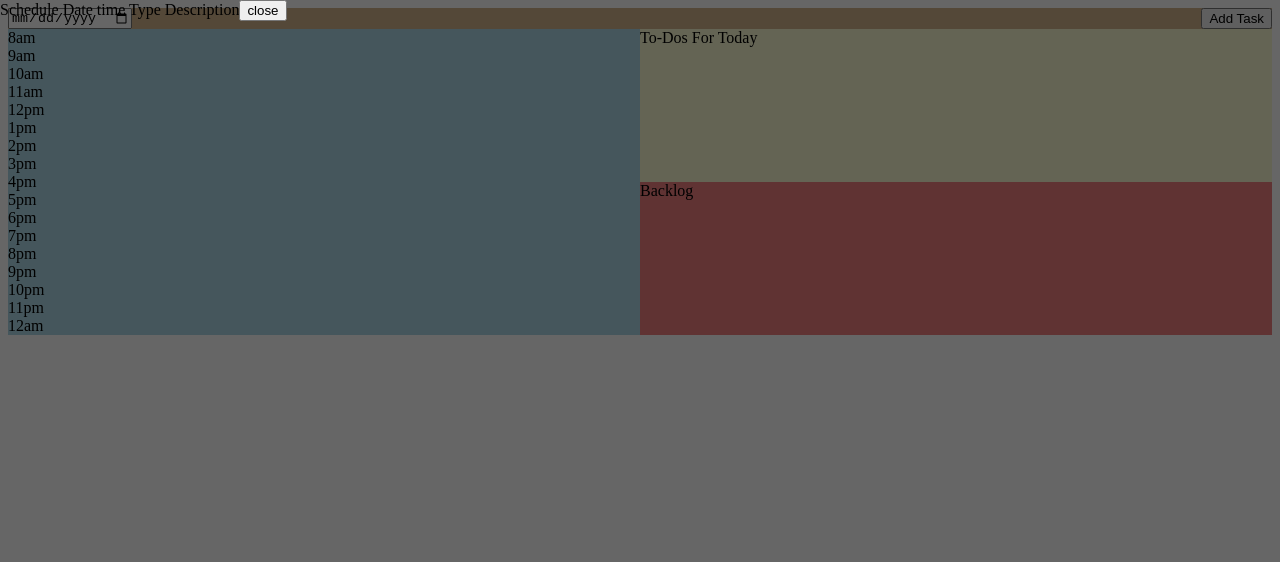
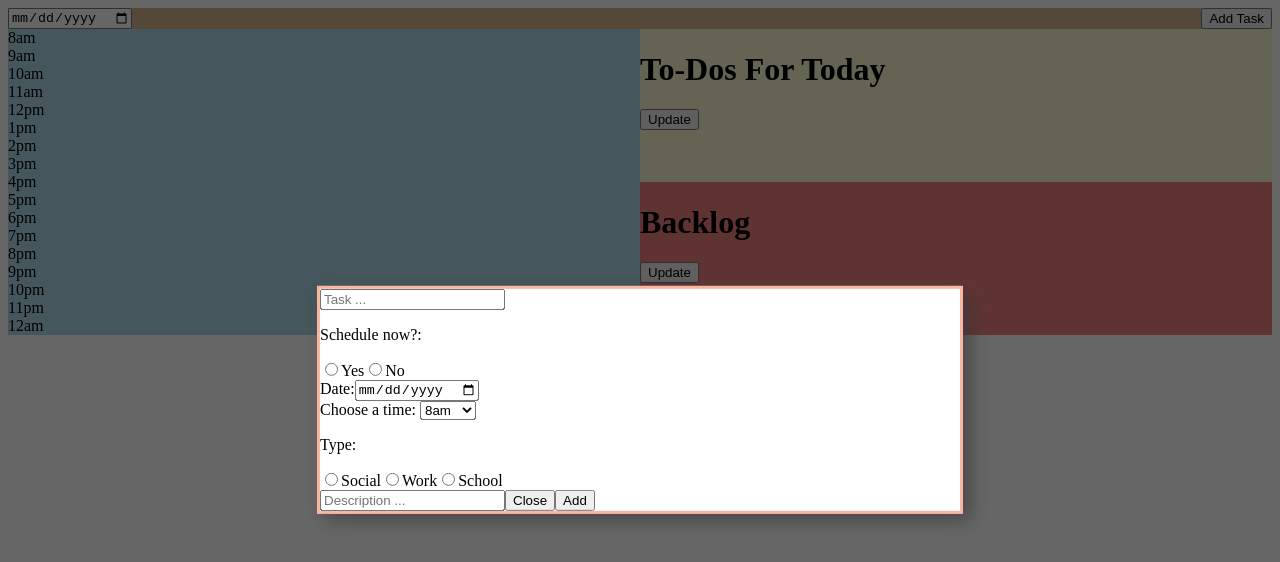
Before and after one commit to JMC-2/PlanIt, a React app: page / in a window 1280 px wide. Both pictures are taken after a click on the button "Add Task". Shown: the top 562 px of the page. Built offline with nearby package versions, Linux system fonts and the light colour scheme.

Commit message:
Added the popup window

```diff
--- a/client/src/App.js
+++ b/client/src/App.js
@@ -1,30 +1,21 @@
-// import React from "react";
-// //import child components/ containers
-// import HomePage from './components/HomePage';
-
-// const App = () => {
-//     return (
-//         // className holder in place
-//         <div className="holder">
-//             <HomePage />
-//         </div>
-//     )
-// }
-
-import React from 'react';
+import React, { useState } from 'react';
 import { Routes, Route } from 'react-router-dom';
-import Signup from './components/Signup'
-import Login from './components/Login'
+import Signup from './components/Signup';
+import Login from './components/Login';
 import HomePage from './components/HomePage';
 import ReactDOM from 'react-dom';
 
+
 const App = () => {
+  const [username, setUsername] = useState('');
+  const [userId, setUserId] = useState('');
+
   return (
     <>
       <Routes>
-        <Route path='/' element={<HomePage />} />
-        <Route path='/login' element={<Login />} />
-        <Route path='/signup' element={<Signup />} />
+        <Route path='/' element={<HomePage username={username} userId={userId}/>} />
+        <Route path='/login' element={<Login setUsername={setUsername} setUserId={setUserId}/>} />
+        <Route path='/signup' element={<Signup setUsername={setUsername} setUserId={setUserId}/>} />
       </Routes>
     </>
   );
--- a/client/src/components/AddTaskModal.js
+++ b/client/src/components/AddTaskModal.js
@@ -1,22 +1,63 @@
-import React from "react";
-import "../styles/AddTaskModal.css"
-
+import React from 'react';
+import '../styles/AddTaskModal.css';
+import hoursDetail from '../data/hours';
 
 const AddTaskModal = (props) => {
+  const showModalClassName = props.showAddTaskModal
+    ? 'modal display-block'
+    : 'modal display-none';
+  // function for publishing and
+  const arr = [];
+  hoursDetail.map((times, index) => {
+    {
+      /* console.log(times.time) */
+    }
+    arr.push(
+      <option key={index} className={times.time} value={times.time}>
+        {' '}
+        {times.time}{' '}
+      </option>
+    );
+  });
 
-  const showModalClassName = props.showAddTaskModal ? "modal display-block" : "modal display-none";
+  return (
+    <div className={showModalClassName}>
+      <section className='modal-main'>
+        <input type='text' className='task' placeholder='Task ...'></input>
+        <form>
+          <p>Schedule now?: </p>
 
-    return (
-      <div className={showModalClassName}>
-        {/* <input>Insert Task ...</input> */}
-        Schedule
-        Date
-        time
-        Type
-        Description
-        <button onClick={props.toggleAddTaskModal}>close</button>
-      </div>
-    )
-}
+          <input type='radio' className='yes'></input>
+          <label for='yes'>Yes</label>
+          <input type='radio' className='no'></input>
+          <label for='no'>No</label>
+        </form>
+        <div className='schedule'>
+          Date:
+          <input type='date' id='date' name='date'></input>
+        </div>
+        <label for='time'>Choose a time: </label>
+        <select id='selectTime' name='selectTime'>
+          {arr}
+        </select>
+        <form>
+          <p>Type: </p>
+
+          <input type='radio' className='social'></input>
+          <label for='social'>Social</label>
+          <input type='radio' className='work'></input>
+          <label for='work'>Work</label>
+          <input type='radio' className='school'></input>
+          <label for='school'>School</label>
+        </form>
+
+        <input type='text' className='description' placeholder='Description ...'></input>
+
+        <button className='close' onClick={props.toggleAddTaskModal}> Close </button>
+        <button className='add'> Add </button>
+      </section>
+    </div>
+  );
+};
 
 export default AddTaskModal;
--- a/client/src/components/BackLog.js
+++ b/client/src/components/BackLog.js
@@ -1,10 +1,24 @@
-import React from 'react';
-import "../styles/BackLog.css"
+import React, { useState } from 'react';
+import '../styles/BackLog.css';
+import Modal from './AddTaskModal';
 
 const BackLog = () => {
+  const [showAddTaskModal, setShowAddTaskModal] = useState(false);
+
+  const toggleAddTaskModal = () => {
+    setShowAddTaskModal(!showAddTaskModal);
+  };
+
   return (
     <div className='backlog'>
-      Backlog
+      <h1>Backlog</h1>
+      <div className='rightNav'>
+        <button onClick={toggleAddTaskModal}>Update</button>
+        <Modal
+          showAddTaskModal={showAddTaskModal}
+          toggleAddTaskModal={toggleAddTaskModal}
+        />
+      </div>
     </div>
   );
 };
--- a/client/src/components/HomePage.js
+++ b/client/src/components/HomePage.js
@@ -1,29 +1,24 @@
-import React from "react";
+import React, { useState } from 'react';
 //import child components/ containers
-import TodoForToday from "./TodoForToday";
-import BackLog from "./BackLog";
-import HourlyCalendar from "./HourlyCalendar";
-import Navbar from "./Navbar";
-import "../styles/HomePage.css"
+import TodoForToday from './TodoForToday';
+import BackLog from './BackLog';
+import HourlyCalendar from './HourlyCalendar';
+import Navbar from './Navbar';
+import '../styles/HomePage.css';
 
-
-
-const HomePage = () => {
-
-
-
-    return (
-        <div>
-          <Navbar />
-          <div className="underNav">
-            <HourlyCalendar />
-            <div className="rightSide">
-              <TodoForToday />
-              <BackLog />
-            </div>
-          </div>
+const HomePage = ({ username, userId }) => {
+  return (
+    <div>
+      <Navbar username={username} userId={userId}/>
+      <div className='underNav'>
+        <HourlyCalendar />
+        <div className='rightSide'>
+          <TodoForToday username={username} userId={userId} />
+          <BackLog username={username} userId={userId} />
         </div>
-    )
-}
+      </div>
+    </div>
+  );
+};
 
 export default HomePage;
--- a/client/src/components/HourlyCalendar.js
+++ b/client/src/components/HourlyCalendar.js
@@ -6,7 +6,7 @@ const HourlyCalendar = () => {
   const arr = [];
   hoursDetail.map((times, index)=>{
     {/* console.log(times.time) */}
-    arr.push(<div key={index} className={index}> {times.time} </div>)
+    arr.push(<div key={index} className={times.time}> {times.time} </div>)
   })
 
   return (
--- a/client/src/components/Login.js
+++ b/client/src/components/Login.js
@@ -1,4 +1,4 @@
-import React from "react";
+import React, { useState } from 'react';
 import { Link, useNavigate } from 'react-router-dom';
 
 const Login = () => {
@@ -25,7 +25,8 @@ const Login = () => {
       //both username and password are true, means route them to mainPage, preserving the username in state
       if (receivedBack.login === true) {
         setUsername(body.username);
-        navigate('/home');
+        serUserId(body.user_id);
+        navigate('/');
 
         //if either false, then let them know login information is invalid/incorrect
       } else {
--- a/client/src/components/Navbar.js
+++ b/client/src/components/Navbar.js
@@ -1,32 +1,52 @@
-import React, { useState } from "react";
+import React, { useState } from 'react';
 import Button from './Button';
-import Modal from "./AddTaskModal"
+import Modal from './AddTaskModal';
 // import css
-import "../styles/Navbar.css"
+import '../styles/Navbar.css';
 
-
-const Navbar = () => {
-
+const Navbar = ({ username, userId }) => {
   const [showAddTaskModal, setShowAddTaskModal] = useState(false);
 
   const toggleAddTaskModal = () => {
     setShowAddTaskModal(!showAddTaskModal);
-  }
+  };
 
-    return (
-        <nav className="navbar">
+  const userToDoListforThisDate = async (e) => {
+    e.preventDefault();
+    const body = { userId: userId, date: e.target.date.value };
+    try {
+      //NEED CORRECT ENDPOINT
+      fetch('/api/trask', {
+        method: 'POST',
+        headers: {
+          'Content-Type': 'application/json; charset=UTF-8',
+        },
+        body: JSON.stringify(body),
+      });
+      const data = JSON.stringify(body);
+      // name of the todolist
+      setInputText(body.name);
+      //assume body is an object
+    } catch (error) {
+      console.log(error.message);
+    }
+  };
 
-          <div className="leftNav">
-            <input type="date"></input>
-          </div>
+  return (
+    <nav className='navbar'>
+      <div className='leftNav'>
+        <input type='date' id='date' name='date'></input>
+      </div>
 
-          <div className="rightNav">
-            <button onClick={toggleAddTaskModal}>Add Task</button>
-            <Modal showAddTaskModal={showAddTaskModal} toggleAddTaskModal={toggleAddTaskModal} />
-          </div>
-
-        </nav>
-    )
+      <div className='rightNav'>
+        <button onClick={toggleAddTaskModal}>Add Task</button>
+        <Modal
+          showAddTaskModal={showAddTaskModal}
+          toggleAddTaskModal={toggleAddTaskModal}
+        />
+      </div>
+    </nav>
+  );
 };
 
 export default Navbar;
--- a/client/src/components/TodoForToday.js
+++ b/client/src/components/TodoForToday.js
@@ -1,14 +1,50 @@
-import React from 'react';
+import React, { useState } from 'react';
+import { useEffect } from 'react';
 import '../styles/TodoForToday.css';
+import TodoInputBox from './TodoInput';
+import Modal from './AddTaskModal';
 
-const TodoForToday = () => {
-  const userToDoList = async (e) => {
+const TodoForToday = ({ username, userId }) => {
+  const [inputText, setInputText] = useState('');
+  const [showAddTaskModal, setShowAddTaskModal] = useState(false);
+
+  const toggleAddTaskModal = () => {
+    setShowAddTaskModal(!showAddTaskModal);
+  };
+
+  // const userToDoList = async (e) => {
+  //   e.preventDefault();
+  //   const body = { username: username };
+  //   try {
+  //     //NEED CORRECT ENDPOINT
+  //     fetch('/api/trask', {
+  //       method: 'POST',
+  //       headers: {
+  //         'Content-Type': 'application/json; charset=UTF-8',
+  //       },
+  //       body: JSON.stringify(body),
+  //     });
+  //     const data = JSON.stringify(body);
+  //     // name of the todolist
+  //     setInputText(body.name);
+  //     //assume body is an object
+  //   } catch (error) {
+  //     console.log(error.message);
+  //   }
+  // };
+
+  const UpdateToDoList = async (e) => {
     e.preventDefault();
-    const body = { username: username };
+    const body = {
+      userId: userId,
+      username: username,
+      inputName: inputName,
+      describtion: describtion,
+    };
     try {
       //NEED CORRECT ENDPOINT
-      fetch('/somewherebackend', {
-        method: 'POST',
+      fetch('/api/update', {
+        method: 'PATCH',
         headers: {
           'Content-Type': 'application/json; charset=UTF-8',
         },
@@ -21,30 +57,48 @@ const TodoForToday = () => {
     }
   };
 
-  const UpdateToDoList = async (e) => {
+  const compeleteToDoList = async (e) => {
     e.preventDefault();
     const body = {
-      username: username,
-      nameofDetail: name,
-      describtion: describtion,
+      userId: userId,
+      inputName: inputName,
+      completed: true,
     };
     try {
       //NEED CORRECT ENDPOINT
-      fetch('/somewherebackend', {
-        method: 'POST',
+      fetch('/api/complete', {
+        method: 'PATCH',
         headers: {
           'Content-Type': 'application/json; charset=UTF-8',
         },
         body: JSON.stringify(body),
       });
       const data = JSON.stringify(body);
+      // name of the todolist
+      setInputText(body.name);
       //assume body is an object
     } catch (error) {
       console.log(error.message);
     }
+
+    useEffect(() => {
+      UpdateToDoList();
+    }, []);
   };
 
-  return <div className='todo'>To-Dos For Today</div>;
+  return (
+    <div className='todo'>
+      <h1>To-Dos For Today</h1>
+      <TodoInputBox />
+      <div className='rightNav'>
+        <button onClick={toggleAddTaskModal}>Update</button>
+        <Modal
+          showAddTaskModal={showAddTaskModal}
+          toggleAddTaskModal={toggleAddTaskModal}
+        />
+      </div>
+    </div>
+  );
 };
 
 export default TodoForToday;
--- /dev/null
+++ b/client/src/components/TodoInput.js
@@ -0,0 +1,7 @@
+import React from 'react';
+
+const TodoInputBox = () => {
+  return <div></div>;
+};
+
+export default TodoInputBox;
--- a/client/src/styles/AddTaskModal.css
+++ b/client/src/styles/AddTaskModal.css
@@ -5,6 +5,7 @@
     width:100%;
     height: 100%;
     background: rgba(0, 0, 0, 0.6);
+    z-index: 98;
   }
 
   .modal-main {
@@ -15,6 +16,9 @@
     top:50%;
     left:50%;
     transform: translate(-50%,-50%);
+    transform: translate(-50%,-50%);
+    border: 3.2px solid #ec633677;
+    box-shadow: 8px 7px 17px 0px rgba(56,56,56,0.63);
   }
 
   .display-block {
--- a/package.json
+++ b/package.json
@@ -21,11 +21,6 @@
   },
   "homepage": "https://github.com/JMC-2/PlanIt#readme",
   "dependencies": {
-    "@fullcalendar/core": "^5.11.3",
-    "@fullcalendar/daygrid": "^5.11.3",
-    "@fullcalendar/list": "^5.11.3",
-    "@fullcalendar/timegrid": "^5.11.3",
-    "@reduxjs/toolkit": "^1.9.0",
     "bcryptjs": "^2.4.3",
     "cookie-parser": "^1.4.6",
     "cors": "^2.8.5",
```
Also changed, not shown: client/src/components/Signup.js (+21 -2 lines).
